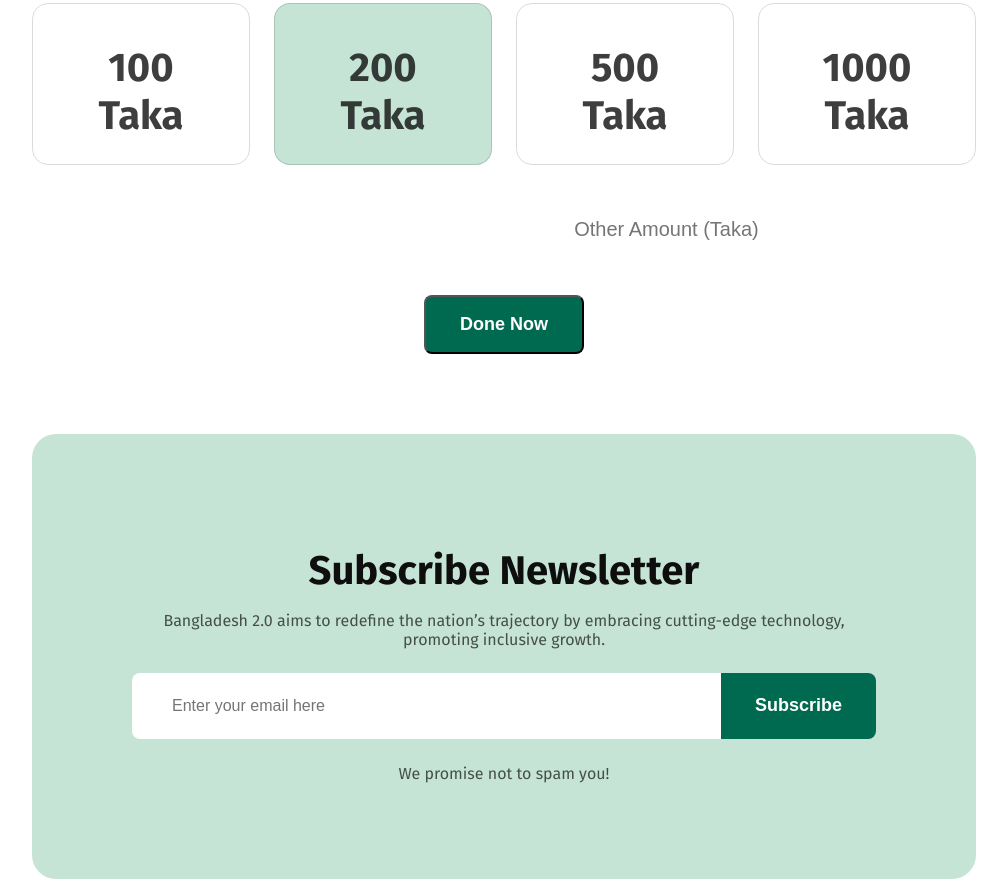
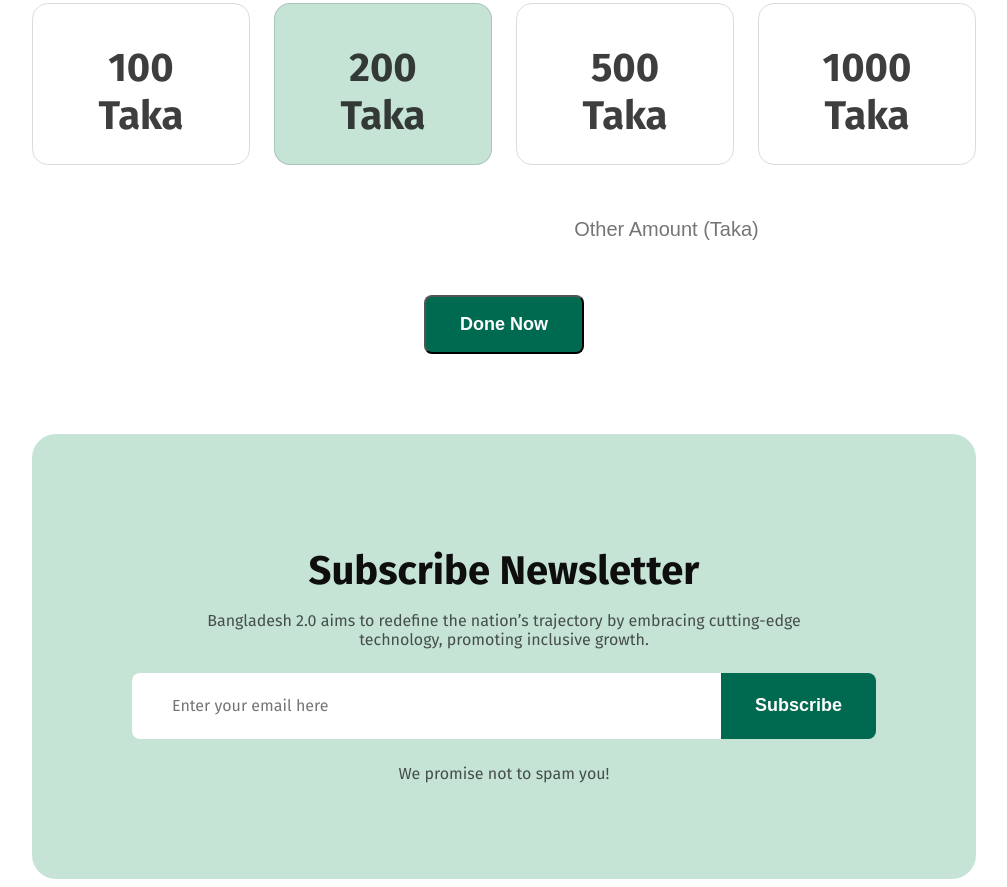
Before and after one commit to shafayatGit/Assignment-1, a plain HTML site: page index.html in a window 1280 px wide. Shown: the part 2772-3659 px from the top of the page, without its empty margins (136-1143 px from the left). Drawn offline with Linux system fonts and the light colour scheme.

Commit message:
last commit

```diff
--- a/index.html
+++ b/index.html
@@ -98,7 +98,7 @@
                 <h1 class="subscribe_title">Subscribe Newsletter</h1>
             <p class="subscribe_description">Bangladesh 2.0 aims to redefine the nation’s trajectory by embracing cutting-edge technology, promoting inclusive growth.</p>
         <div class="input_btn">
-            <input type="text" placeholder="Enter your email here">
+            <input class="fira-sans-normal" type="text" placeholder="Enter your email here">
             <button>Subscribe</button>
         </div>
             <p class="last_desc" >We promise not to spam you!</p>
--- a/styles/style.css
+++ b/styles/style.css
@@ -320,7 +320,7 @@ margin-bottom: 16px;
     color: rgba(14, 14, 14, 0.7);
 font-size: 16px;
 font-weight: 400;
-margin-bottom: 24px;
+margin:0 64px 24px 64px;
 }
 
 .input_btn{
```
